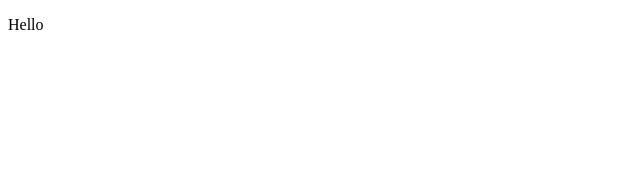
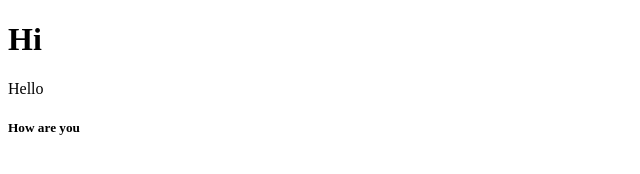
Before and after one commit to NaveenkumarHulimani/practice-02-09, a plain HTML site: page index.html in a window 1280 px wide. Shown: the whole page, without its empty margins (0-640 px from the left). Drawn offline with Linux system fonts and the light colour scheme.

Commit message:
body of index is modified

```diff
--- a/index.html
+++ b/index.html
@@ -6,6 +6,8 @@
     <title>Document</title>
 </head>
 <body>
+    <h1>Hi</h1>
     <p>Hello</p>
+    <h5>How are you</h5>
 </body>
 </html>
```
